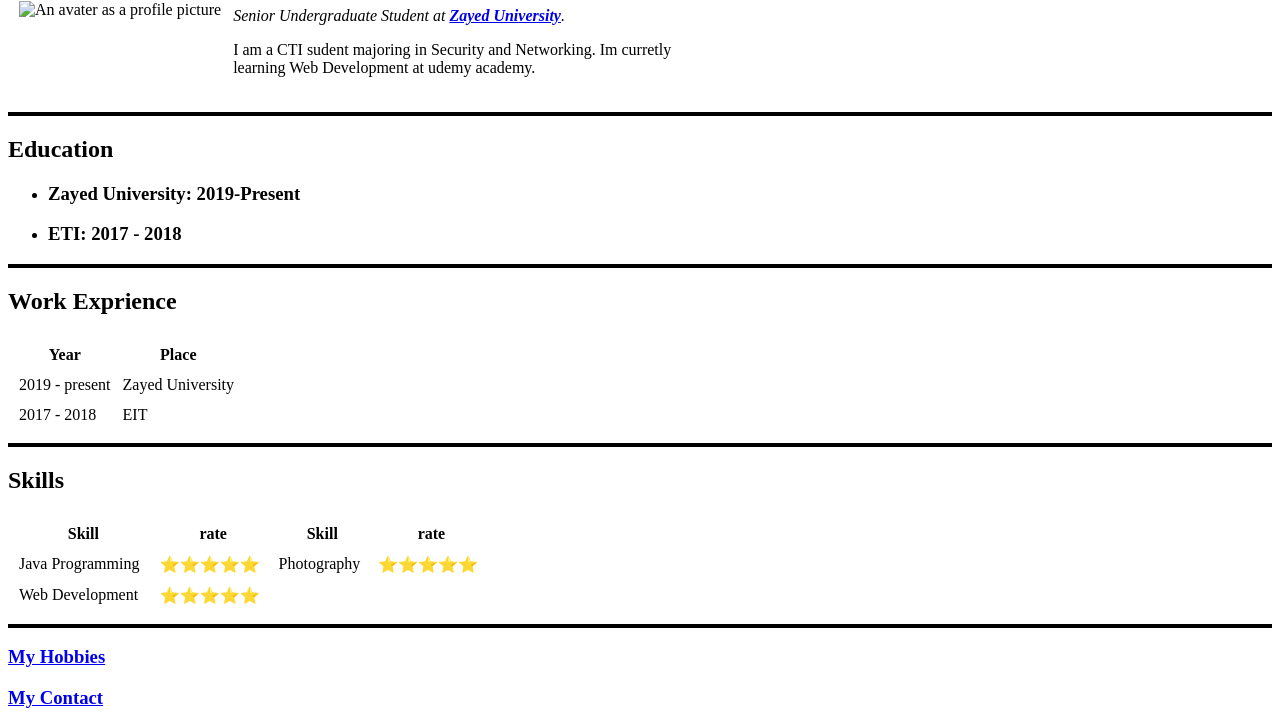
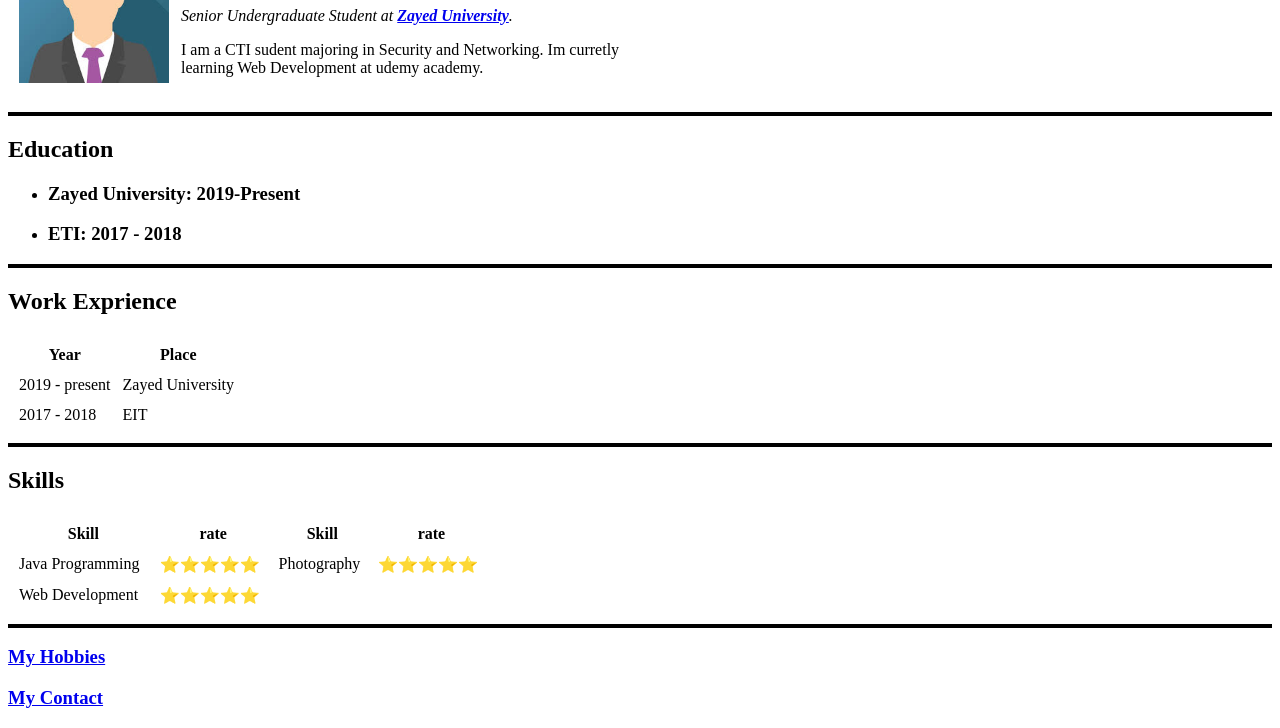
Before and after one commit to WarsayT/CV, a plain HTML site: page index.html in a window 1280 px wide. Shown: the part 92-820 px from the top of the page. Drawn offline with Linux system fonts and the light colour scheme.

Commit message:
Update index.html

```diff
--- a/index.html
+++ b/index.html
@@ -13,7 +13,7 @@
   <table cellspacing="10">
     <tr>
       <td>
-        <img src="DemoPictures/avatar.jpg" width="150" height="150" alt="An avater as a profile picture" />
+        <img src="avatar.jpg" width="150" height="150" alt="An avater as a profile picture" />
       </td>
       <td>
         <h1>Warsay Teklebrhan Asresehey</h1>
```
